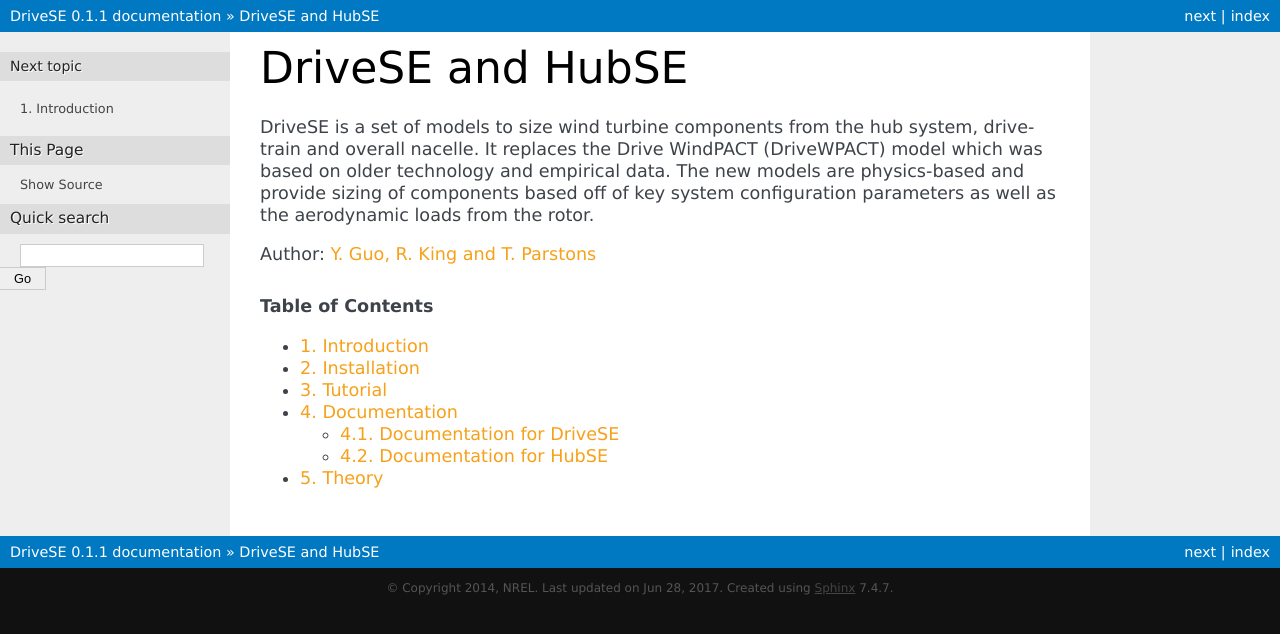
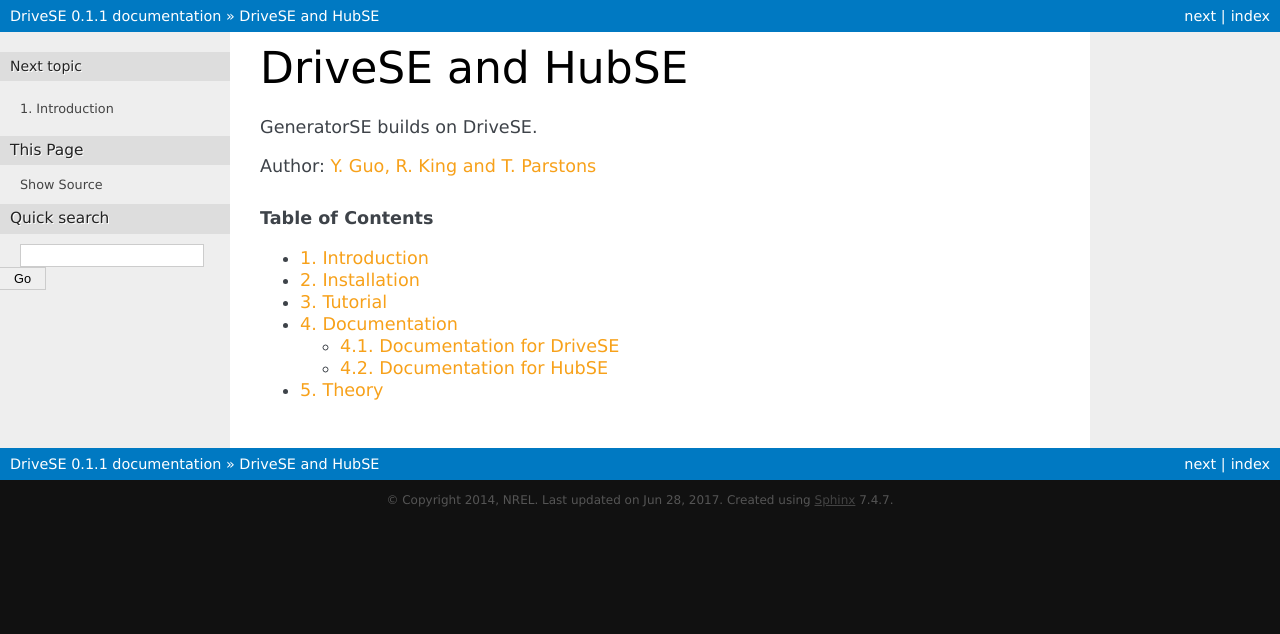
Before and after one commit to WISDEM/GeneratorSE, a Sphinx documentation site: the page built from docs/index.rst, in a window 1280 px wide. Shown: the top 634 px of the page. Built offline with Sphinx 7.4.7, drawn with Linux system fonts in a browser that asks for light colours.

Commit message:
example change

```diff
--- a/docs/index.rst
+++ b/docs/index.rst
@@ -3,7 +3,7 @@
 
 .. only:: html
 
-    DriveSE is a set of models to size wind turbine components from the hub system, drivetrain and overall nacelle.  It replaces the Drive WindPACT (DriveWPACT) model which was based on older technology and empirical data.  The new models are physics-based and provide sizing of components based off of key system configuration parameters as well as the aerodynamic loads from the rotor.
+    GeneratorSE builds on DriveSE.
 
     Author: `Y. Guo, R. King and T. Parstons <nrel.wisdem+drivese@gmail.com>`_
 
```
